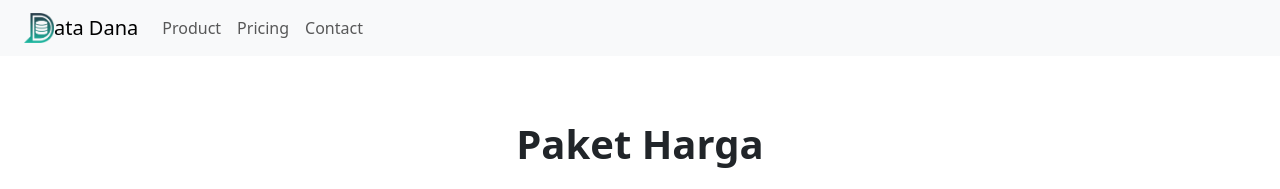
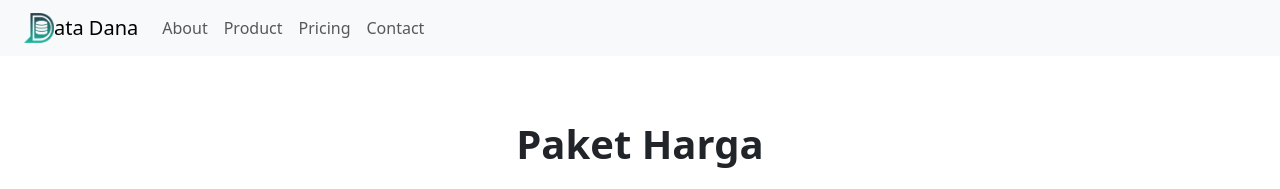
Before and after one commit to DataDana999/datadana999.github.io, a plain HTML site: page paket.html in a window 1280 px wide. Shown: the top 189 px of the page. Drawn offline with nearby package versions, Linux system fonts and the light colour scheme.

Commit message:
Update paket.html

```diff
--- a/paket.html
+++ b/paket.html
@@ -16,6 +16,9 @@
                 </button>
                 <div class="collapse navbar-collapse" id="gbtnavbar">
                   <ul class="navbar-nav">
+                    <li class="nav-item active">
+                      <a class="nav-link" href="index.html#about-us">About</a>
+                  </li>
                     <li class="nav-item active">
                       <a class="nav-link" href="index.html#produk">Product</a>
                     </li>
@@ -55,7 +58,7 @@
               <div class="card h-100">
                 <div class="card-body">
                   <h1 class="card-title">Paket Ekstra</h1>
-                  <br><img class="card-database float-end" src="https://cdn-icons-png.flaticon.com/512/3630/3630471.png" alt="Database"><br>
+                  <br><br><img class="card-database float-end" src="https://cdn-icons-png.flaticon.com/512/3630/3630471.png" alt="Database"><br>
                 </div>
               </div>
             </div>
```
